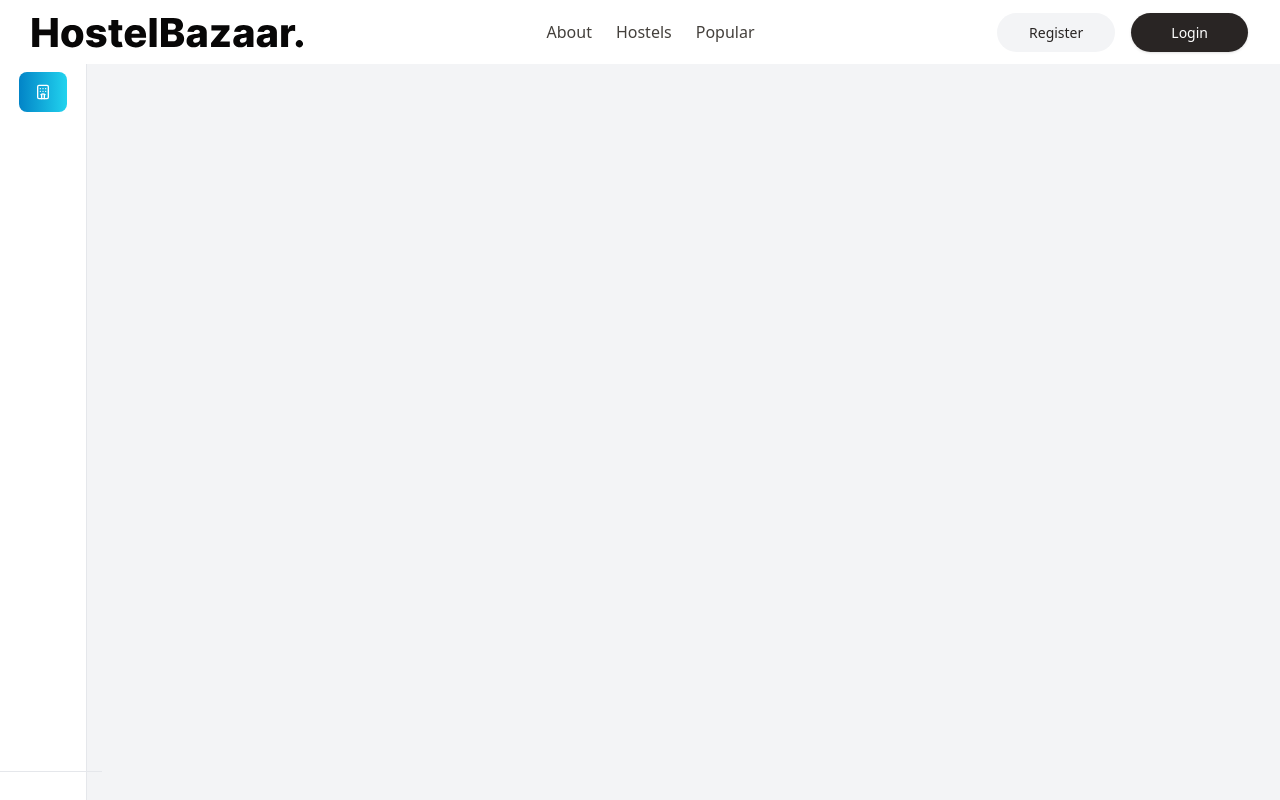
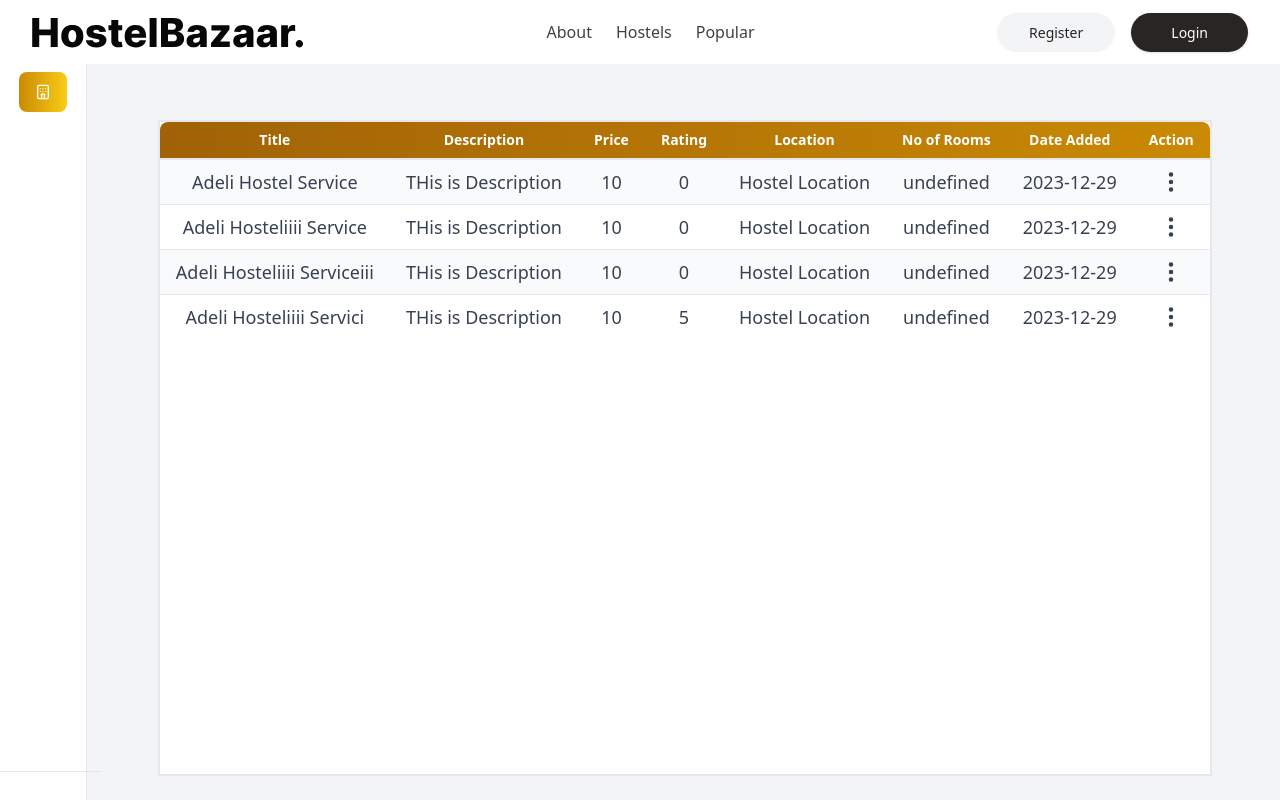
Before and after one commit to AdeelAtta/Hostelow, a Next.js app: page /dashboard in a window 1280 px wide. Both pictures are taken after a click on the element "manageProperty". Shown: the top 800 px of the page. Built offline with nearby package versions, Linux system fonts and the light colour scheme.

Commit message:
hostels table added

```diff
--- a/src/components/common/dashboard-components/aside.tsx
+++ b/src/components/common/dashboard-components/aside.tsx
@@ -98,8 +98,8 @@ export const Aside: React.FC<AsideProps> = ({ handleRoute, currentRoute }) => {
               aria-label={menuItem.route}
               className={`flex items-center rounded-lg transition-all  px-4 py-3
               ${(currentRoute == menuItem.route) ?
-                "relative text-white bg-gradient-to-r from-sky-600 to-cyan-400 cursor-default"
-              : "group text-gray-600 dark:text-gray-300 hover:bg-gradient-to-r hover:from-sky-200 hover:to-cyan-100 dark:hover:bg-gradient-to-r dark:hover:from-sky-800 dark:hover:to-cyan-600 cursor-pointer "
+                "relative text-white bg-gradient-to-r from-yellow-600 to-yellow-400 cursor-default"
+              : "group text-gray-600 dark:text-gray-300 hover:bg-gradient-to-r hover:from-yellow-200 hover:to-yellow-100 dark:hover:bg-gradient-to-r dark:hover:from-yellow-800 dark:hover:to-yellow-600 cursor-pointer "
               }`
             }
             >
--- a/src/components/common/table.tsx
+++ b/src/components/common/table.tsx
@@ -1,3 +1,5 @@
+import Header from "./header";
+import TableRow from "./table/table-row";
 
 
 
@@ -8,121 +10,40 @@ interface TableProps {
 const Table: React.FC<TableProps> = ({ tableData }) => {
 
 
+    // Create Rows
+    const createRows = () => {
+        const noOfColumns = tableData.header.length;
+
+        const rows =
+            tableData.body.length > 0 && tableData.body.map((row, index) => {
+                return (
+                    <TableRow key={index} indexKey={index} row={row} noOfColumns={noOfColumns} disable={true} />
+                )
+            })
+
+        return rows;
+
+    }
+
+    const createHeader = () => {
+
+        const head = tableData.header.length > 0 && tableData.header.map((column: TableColumn, index) => <th key={column.text} className="whitespace-nowrap px-4 py-2 font-bold text-white">{column.text}</th>)
+
+        return <tr>{head}</tr>
+    }
+
     return <>
-        <div className="rounded-lg border border-gray-200">
-            <div className="overflow-x-auto rounded-t-lg">
-                <table className="min-w-full divide-y-2 divide-gray-200 bg-white text-sm">
-                    <thead className="ltr:text-left rtl:text-right">
-                        <tr>
-                            {tableData.header.length > 0 && tableData.header.map((column: TableColumn, index) => <th key={column.text} className="whitespace-nowrap px-4 py-2 font-bold text-white">{column.text}</th>)}
-                        </tr>
+            <div className=" rounded-t-lg overflow-x-scroll h-[500px]">
+                <table className="min-w-full divide-y-2 ">
+                    <thead className="ltr:text-left rtl:text-right bg-gradient-to-r from-yellow-700 to-yellow-600 text-white">
+                       {createHeader()}
                     </thead>
 
-                    <tbody className="divide-y divide-gray-200">
-                        <tr>
-                            <td className="whitespace-nowrap px-4 py-2 font-medium text-gray-900">John Doe</td>
-                            <td className="whitespace-nowrap px-4 py-2 text-gray-700">24/05/1995</td>
-                            <td className="whitespace-nowrap px-4 py-2 text-gray-700">Web Developer</td>
-                            <td className="whitespace-nowrap px-4 py-2 text-gray-700">$120,000</td>
-                        </tr>
-
-                        <tr>
-                            <td className="whitespace-nowrap px-4 py-2 font-medium text-gray-900">Jane Doe</td>
-                            <td className="whitespace-nowrap px-4 py-2 text-gray-700">04/11/1980</td>
-                            <td className="whitespace-nowrap px-4 py-2 text-gray-700">Web Designer</td>
-                            <td className="whitespace-nowrap px-4 py-2 text-gray-700">$100,000</td>
-                        </tr>
-
-                        <tr>
-                            <td className="whitespace-nowrap px-4 py-2 font-medium text-gray-900">Gary Barlow</td>
-                            <td className="whitespace-nowrap px-4 py-2 text-gray-700">24/05/1995</td>
-                            <td className="whitespace-nowrap px-4 py-2 text-gray-700">Singer</td>
-                            <td className="whitespace-nowrap px-4 py-2 text-gray-700">$20,000</td>
-                        </tr>
+                    <tbody className="divide-y divide-gray-200 dark:divide-gray-600 text-center min-h-[400px]">
+                        {createRows()}
                     </tbody>
                 </table>
             </div>
-
-            <div className="rounded-b-lg border-t border-gray-200 px-4 py-2">
-                <ol className="flex justify-end gap-1 text-xs font-medium">
-                    <li>
-                        <a
-                            href="#"
-                            className="inline-flex h-8 w-8 items-center justify-center rounded border border-gray-100 bg-white text-gray-900 rtl:rotate-180"
-                        >
-                            <span className="sr-only">Prev Page</span>
-                            <svg
-                                xmlns="http://www.w3.org/2000/svg"
-                                className="h-3 w-3"
-                                viewBox="0 0 20 20"
-                                fill="currentColor"
-                            >
-                                <path
-                                    fillRule="evenodd"
-                                    d="M12.707 5.293a1 1 0 010 1.414L9.414 10l3.293 3.293a1 1 0 01-1.414 1.414l-4-4a1 1 0 010-1.414l4-4a1 1 0 011.414 0z"
-                                    clipRule="evenodd"
-                                />
-                            </svg>
-                        </a>
-                    </li>
-
-                    <li>
-                        <a
-                            href="#"
-                            className="block h-8 w-8 rounded border border-gray-100 bg-white text-center leading-8 text-gray-900"
-                        >
-                            1
-                        </a>
-                    </li>
-
-                    <li
-                        className="block h-8 w-8 rounded border-blue-600 bg-blue-600 text-center leading-8 text-white"
-                    >
-                        2
-                    </li>
-
-                    <li>
-                        <a
-                            href="#"
-                            className="block h-8 w-8 rounded border border-gray-100 bg-white text-center leading-8 text-gray-900"
-                        >
-                            3
-                        </a>
-                    </li>
-
-                    <li>
-                        <a
-                            href="#"
-                            className="block h-8 w-8 rounded border border-gray-100 bg-white text-center leading-8 text-gray-900"
-                        >
-                            4
-                        </a>
-                    </li>
-
-                    <li>
-                        <a
-                            href="#"
-                            className="inline-flex h-8 w-8 items-center justify-center rounded border border-gray-100 bg-white text-gray-900 rtl:rotate-180"
-                        >
-                            <span className="sr-only">Next Page</span>
-                            <svg
-                                xmlns="http://www.w3.org/2000/svg"
-                                className="h-3 w-3"
-                                viewBox="0 0 20 20"
-                                fill="currentColor"
-                            >
-                                <path
-                                    fillRule="evenodd"
-                                    d="M7.293 14.707a1 1 0 010-1.414L10.586 10 7.293 6.707a1 1 0 011.414-1.414l4 4a1 1 0 010 1.414l-4 4a1 1 0 01-1.414 0z"
-                                    clipRule="evenodd"
-                                />
-                            </svg>
-                        </a>
-                    </li>
-                </ol>
-            </div>
-        </div>
-
     </>
 
 }
--- a/src/components/common/table/table-row.tsx
+++ b/src/components/common/table/table-row.tsx
@@ -127,13 +127,13 @@ const ManageOptions: React.FC<ManageOptionsProps> = ({ features, indexKey, curre
     }
 
     return <Td index={indexKey} >
-        <div className="relative" onMouseLeave={() => setIsDropDown(false)}>
+        <div className="relative " onMouseLeave={() => setIsDropDown(false)}>
             <BsThreeDotsVertical className="text-2xl  ml-auto mr-auto cursor-pointer" onClick={() => setIsDropDown(true)} />
             <div
                 className={`border-2 absolute end-5 z-[500] w-36 rounded-md  border-gray-100 bg-white shadow-lg dark:bg-gray-700 dark:border-gray-500 transition-all   ${!isDropDown && `hidden `}`}
                 role="menu"
             >
-                <div className={`p-2  ${!isDropDown && ` border-2  `}`}>
+                <div className={` ${!isDropDown && ` border-2  `}`}>
                     {features && features.map((feature: feature, index: number) => {
                         return <div key={index}
                             onClick={() => { feature.button(currentTask); setIsDropDown(!isDropDown) }}
--- a/src/components/dashboard-pages/owner/property-management.tsx
+++ b/src/components/dashboard-pages/owner/property-management.tsx
@@ -1,75 +1,101 @@
 import Table from "@/components/common/table";
 import { useEffect, useState } from "react";
 
-import {hostelsData} from '@/utils/menuData'
+import { hostelsData } from '@/utils/menuData'
+import { RiDeleteBinLine } from "react-icons/ri";
+import { VscSaveAs } from "react-icons/vsc";
+import { MdRoomPreferences } from "react-icons/md";
+import { TbTournament } from "react-icons/tb";
+
+
 
 const PropertyManagement = () => {
 
     const [tableData, setTableData] = useState<TableData | any>(null);
-    const [propertyData,setPropertyData] = useState<any>(null);
+    const [propertyData, setPropertyData] = useState<any>(null);
 
 
-    const transformData = (data:any[]) => {
+    const transformData = (data: any[]) => {
         const header = [
-            { text:`Thumbnail` },
-            { text:`Title` },
-            { text:`Description` },
-            { text:`Price` },
-            { text:`Location` },
-            { text:`Rating` },
-            { text:`Date Added` },
-            { text:`Amenities` },
-            { text:`Action` }
+            // { text: `Thumbnail` },
+            { text: `Title` },
+            { text: `Description` },
+            { text: `Price` },
+            { text: `Rating` },
+            { text: `Location` },
+            { text: `No of Rooms` },
+            { text: `Date Added` },
+            { text: `Action` }
         ]
 
-        const rows = []
+        const rows: any[] = []
 
-        data.map((property:any,index) => {
+        data.map((property: any, index) => {
 
-            const {thumbnail,title,desc,price,location,rating,amenities} = property;
+            const { thumbnail, title, desc, price, location, rating, amenities,date,rooms } = property;
 
-            rows.push([{imgUrl:thumbnail},
-                        {text:title},
-                        {text:desc},
-                        {text:price},
-                        {text:location},
-                        {text:rating},
-                        {text:`view`}
-
-
-
+            rows.push([
+                // { imgUrl: thumbnail },
+                { text: `${title}`, type: `none`, name: `title` },
+                { text: `${desc}`, type: `none`, name: `desc` },
+                { text: `${price}`, type: `none`, name: `price` },
+                { text: `${rating}`, type: `none`, name: `rating` },
+                { text: `${location}`, type: `none`, name: `location` },
+                { text: `${rooms}`, type: `none`, name: `rooms` },
+                { text: `${date.slice(0,10)}`, type: `none`, name: `date` },
+                {
+                    text: ``, type: "Manage", features: [
+                        {
+                            icon: <VscSaveAs className={`hover:scale-110 transition-all`} />
+                            , text: `Update`, type: `button`, name: `Update`, button: () => { }
+                        },
+                        {
+                            icon: <MdRoomPreferences className={`hover:scale-110 transition-all`} />
+                            , text: `Add Rooms`, type: `button`, name: `Amentities`, button: () => { }
+                        },
+                        {
+                            icon: <TbTournament className={`hover:scale-110 transition-all`} />
+                            , text: `Add Amentities`, type: `button`, name: `Amentities`, button: () => { }
+                        },
+                        {
+                            icon: <RiDeleteBinLine className={`hover:scale-110 transition-all`} />
+                            , text: `Delete`, type: `button`, name: `Delete`, button: () => { }
+                        },
+                    ]
+                },
             ])
 
 
 
 
         })
-        console.log(data);
+
 
         return {
-            header: header
+            header: header,
+            body: rows
         }
     }
 
-    useEffect(()=>{
-        const fetchHostelData = async() => {
+    useEffect(() => {
+        const fetchHostelData = async () => {
 
-            try{
+            try {
                 let response = hostelsData;
                 setPropertyData(response);
-                const tableData = transformData(response);
-
-            }catch(err){
+                const data = transformData(response);
+                setTableData(data)
+            } catch (err) {
                 console.error(err);
             }
 
         }
         fetchHostelData()
-    },[])
+    }, [])
 
-    return <>
+    return <div className=" divide-gray-200 bg-white text-sm dark:divide-gray-700 dark:bg-gray-900 border-2 border-gray-200 dark:border-gray-700 my-8 h-auto">
         {tableData && <Table tableData={tableData} />}
-    </>
+    </div>
 
 }
 
--- a/src/pages/dashboard/index.tsx
+++ b/src/pages/dashboard/index.tsx
@@ -29,7 +29,7 @@ const Dashboard = () => {
       <Aside handleRoute={handleRoute} currentRoute={currentPage ? currentPage.route : ''} />
 
       {/* Right side */}
-      <div className="ml-auto lg:w-[75%] xl:w-[80%] 2xl:w-[85%]">
+      <div className="ml-auto lg:max-w-[92%] xl:max-w-[93%] 2xl:max-w-[94%]">      {/* Right side */}
       {/* <TopBar ActivePageName={currentPage ? currentPage.name : `Welcome`} /> */}
 
       <Content displayComponent={currentPage ? currentPage.displayComponent : <h1>No Data Found</h1>} />
--- a/src/utils/menuData.js
+++ b/src/utils/menuData.js
@@ -31,5 +31,6 @@ export function createMenu(text) {
 export const hostelsData = [
   { "_id": "658f1bd414399f5290b954c1", "thumbnail": "ThumbnailURL", "title": "Adeli Hostel Service", "desc": "THis is Description", "price": 10, "location": "Hostel Location", "rating": 0, "date": "2023-12-29T19:19:48.310Z", "amentities": { "freeWifi": false, "privateBathroom": false, "freeParking": false, "helpDesk": false, "airCondition": true, "keyAccess": true, "transportation": true }, "reviews": null, "images": ["ThirdImageOFLastHostels", "LastImageOFLastHostel", "ThirdImageOFLastHostels", "LastImageOFLastHostel", "ThirdImageOFLastHostels", "LastImageOFLastHostel", "LastImageOFLastHostel"] },
   { "_id": "658f25c314399f5290b954e8", "thumbnail": "ThumbnailURL", "title": "Adeli Hosteliiii Service", "desc": "THis is Description", "price": 10, "location": "Hostel Location", "rating": 0, "date": "2023-12-29T20:02:11.252Z", "amentities": null, "reviews": null, "images": null },
-  { "_id": "658f263814399f5290b954ec", "thumbnail": "ThumbnailURL", "title": "Adeli Hosteliiii Serviceiii", "desc": "THis is Description", "price": 10, "location": "Hostel Location", "rating": 0, "date": "2023-12-29T20:04:08.339Z", "amentities": { "freeWifi": true, "privateBathroom": true, "freeParking": false, "helpDesk": false, "airCondition": true, "keyAccess": true, "transportation": true }, "reviews": null, "images": null }, { "_id": "658f27f414399f5290b954f5", "thumbnail": "ThumbnailURL", "title": "Adeli Hosteliiii Servici", "desc": "THis is Description", "price": 10, "location": "Hostel Location", "rating": 5, "date": "2023-12-29T20:11:32.051Z", "amentities": null, "reviews": null, "images": null }
+  { "_id": "658f263814399f5290b954ec", "thumbnail": "ThumbnailURL", "title": "Adeli Hosteliiii Serviceiii", "desc": "THis is Description", "price": 10, "location": "Hostel Location", "rating": 0, "date": "2023-12-29T20:04:08.339Z", "amentities": { "freeWifi": true, "privateBathroom": true, "freeParking": false, "helpDesk": false, "airCondition": true, "keyAccess": true, "transportation": true }, "reviews": null, "images": null },
+  { "_id": "658f27f414399f5290b954f5", "thumbnail": "ThumbnailURL", "title": "Adeli Hosteliiii Servici", "desc": "THis is Description", "price": 10, "location": "Hostel Location", "rating": 5, "date": "2023-12-29T20:11:32.051Z", "amentities": null, "reviews": null, "images": null }
 ]
```
Also changed, not shown: src/components/elements/select-options.tsx (added, +36 -0 lines).
